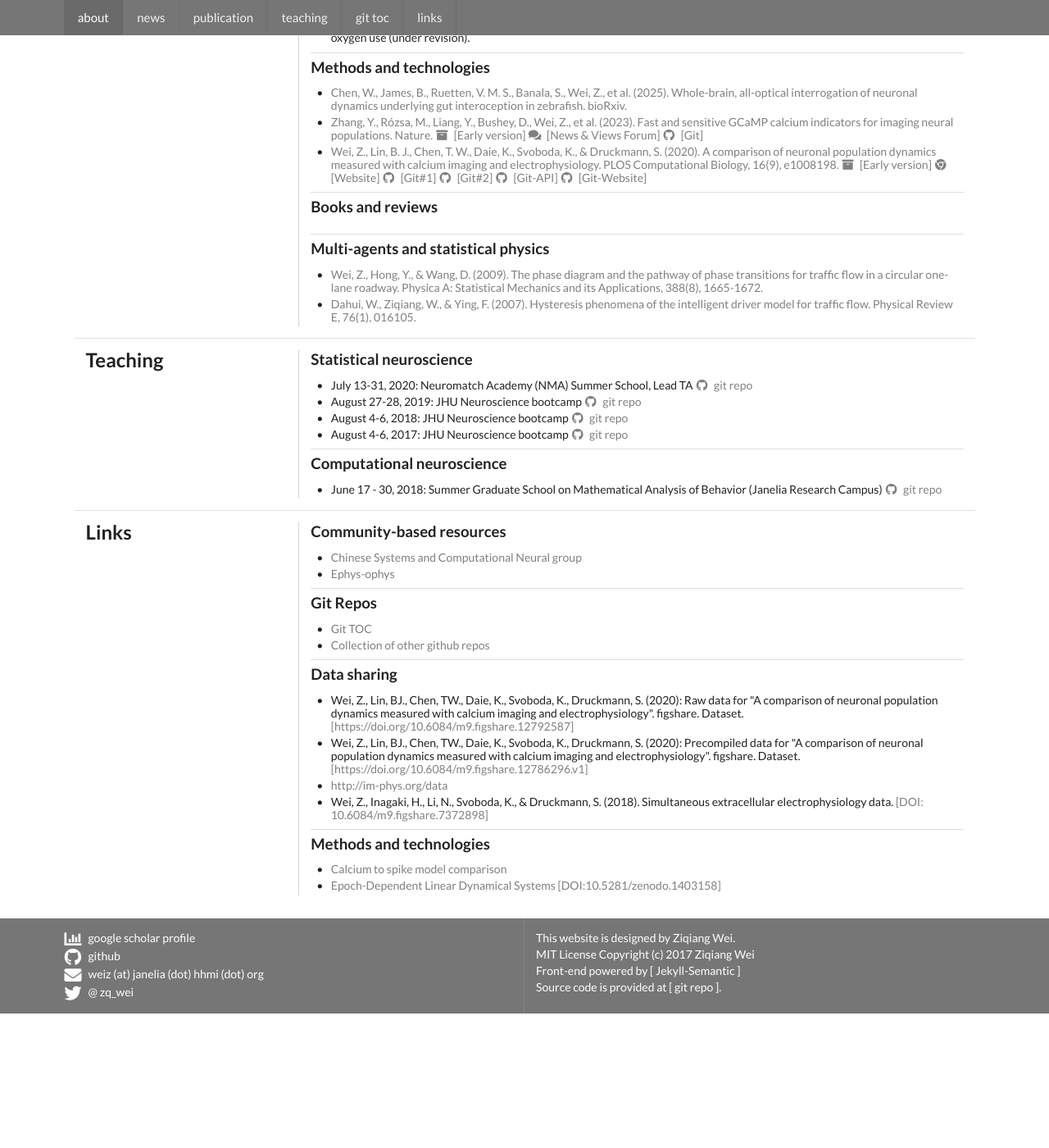
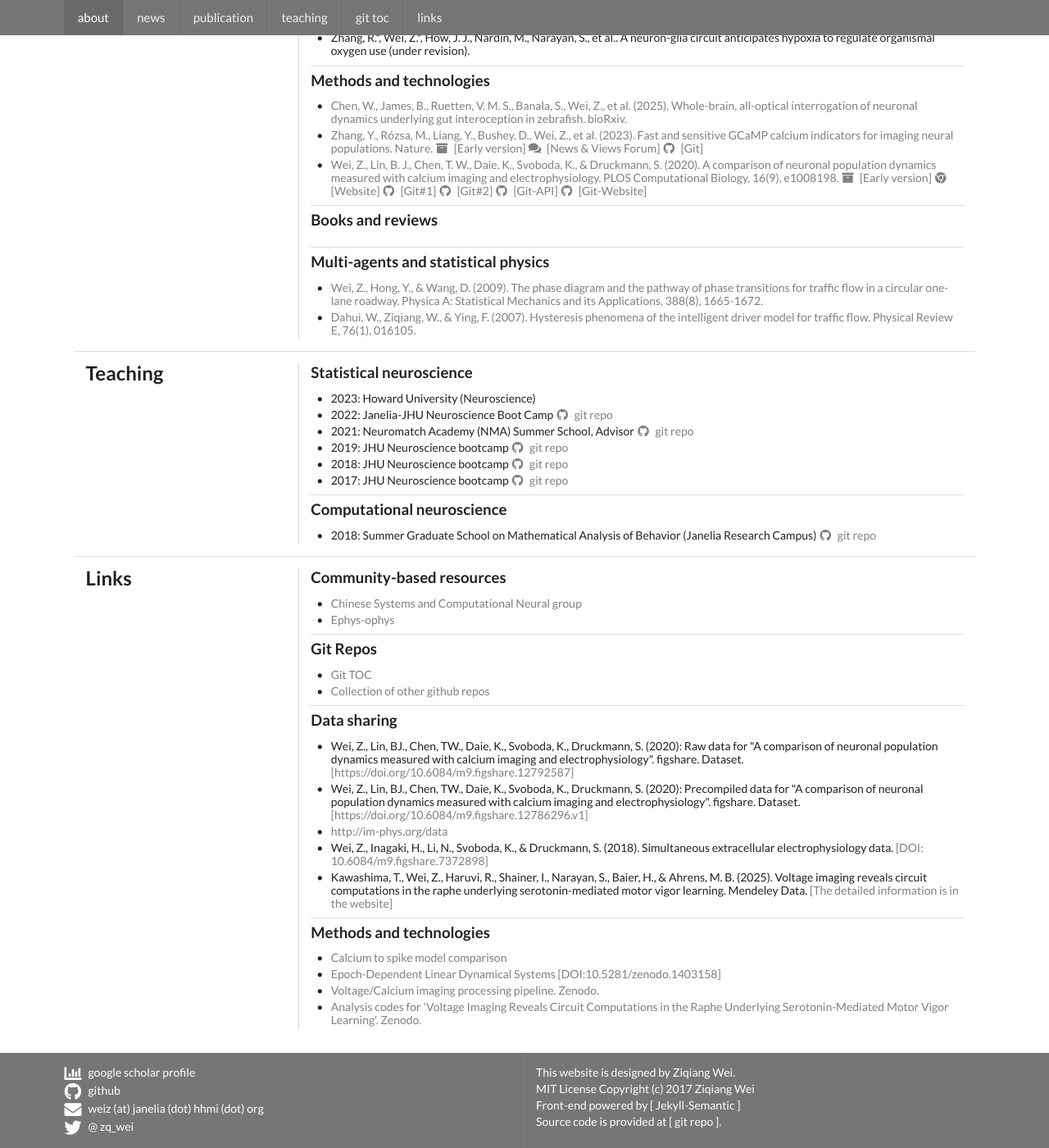
Before and after one commit to zqwei/zqwei.github.io, a Jekyll site: the page built from index.html, in a window 1280 px wide and 1400 px high, scrolled down 1488 px. Shown: the whole window at 82% size. Built offline with Jekyll 4.4.1, drawn with Linux system fonts in a browser that asks for light colours; before the commit the page ends 2724 px from its top, so only the background shows below that.

Commit message:
Update publication, links, and teaching data
Agent-Logs-Url: https://github.com/zqwei/zqwei.github.io/sessions/5e947fbc-c101-4e7f-bd25-c5c8a2f581ad

Co-authored-by: zqwei <13616597+zqwei@users.noreply.github.com>

```diff
--- a/_data/links.yml
+++ b/_data/links.yml
@@ -27,6 +27,10 @@ categories:
         resources:
           - label: 'DOI: 10.6084/m9.figshare.7372898'
             url: https://figshare.com/articles/Simultaneous_extracellular_electrophysiology_data/7372898
+      - description: Kawashima, T., Wei, Z., Haruvi, R., Shainer, I., Narayan, S., Baier, H., & Ahrens, M. B. (2025). Voltage imaging reveals circuit computations in the raphe underlying serotonin-mediated motor vigor learning. Mendeley Data.
+        resources:
+          - label: The detailed information is in the website
+            url: https://data.mendeley.com/datasets/3nn5t35j8s/1
   - title: Methods and technologies
     items:
       - title: Calcium to spike model comparison
@@ -36,3 +40,7 @@ categories:
         resources:
           - label: 'DOI:10.5281/zenodo.1403158'
             url: https://doi.org/10.5281/zenodo.1403158
+      - title: Voltage/Calcium imaging processing pipeline. Zenodo.
+        url: https://doi.org/10.5281/zenodo.15293026
+      - title: "Analysis codes for 'Voltage Imaging Reveals Circuit Computations in the Raphe Underlying Serotonin-Mediated Motor Vigor Learning'. Zenodo."
+        url: https://doi.org/10.5281/zenodo.15293043
--- a/_data/teaching.yml
+++ b/_data/teaching.yml
@@ -1,26 +1,34 @@
 categories:
   - title: Statistical neuroscience
     items:
-      - date: July 13-31, 2020
+      - date: 2023
+        title: Howard University (Neuroscience)
+      - date: 2022
+        title: Janelia-JHU Neuroscience Boot Camp
+        resources:
+          - label: git repo
+            icon: github
+            url: https://github.com/zqwei/explore-imaging-data
+      - date: 2021
         title: Neuromatch Academy (NMA) Summer School
-        role: Lead TA
+        role: Advisor
         resources:
           - label: git repo
             icon: github
             url: https://github.com/NeuromatchAcademy/course-content
-      - date: August 27-28, 2019
+      - date: 2019
         title: JHU Neuroscience bootcamp
         resources:
           - label: git repo
             icon: github
             url: https://github.com/zqwei/explore-imaging-data
-      - date: August 4-6, 2018
+      - date: 2018
         title: JHU Neuroscience bootcamp
         resources:
           - label: git repo
             icon: github
             url: https://github.com/zqwei/explore-imaging-data
-      - date: August 4-6, 2017
+      - date: 2017
         title: JHU Neuroscience bootcamp
         resources:
           - label: git repo
@@ -28,7 +36,7 @@ categories:
             url: https://github.com/zqwei/explore_ephys_data
   - title: Computational neuroscience
     items:
-      - date: June 17 - 30, 2018
+      - date: 2018
         title: Summer Graduate School on Mathematical Analysis of Behavior (Janelia Research Campus)
         resources:
           - label: git repo
```
Also changed, not shown: _data/publications.yml (+7 -0 lines).
